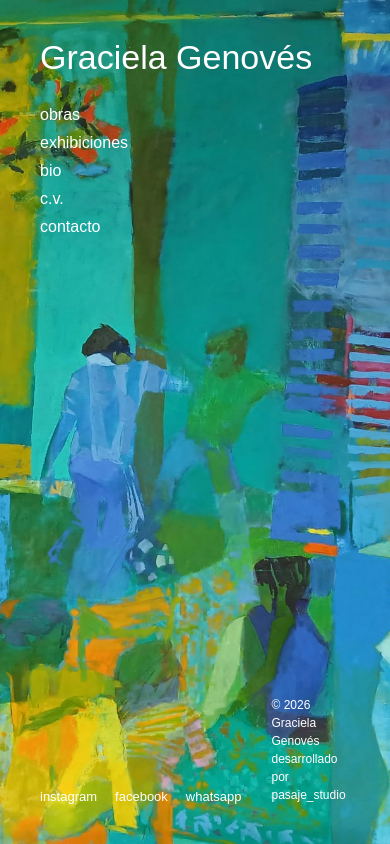
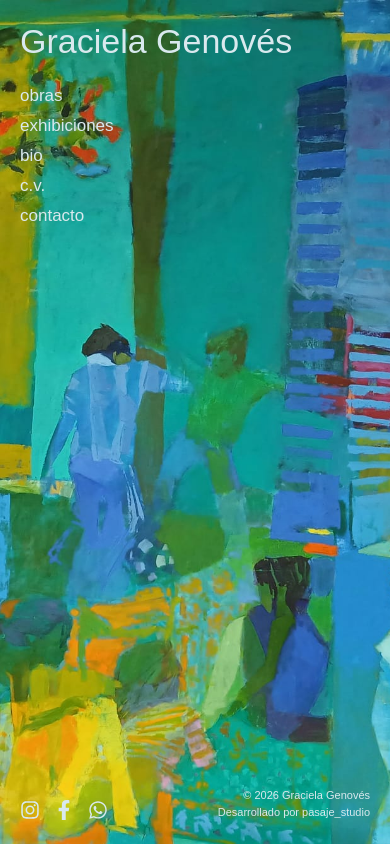
Before and after one commit to FlorenciaCampos/graciela-genoves-cms, a React (Vite) app in the folder frontend/graciela-genoves-web/: page / in a window 390 px wide. Built offline with nearby package versions, Linux system fonts and the light colour scheme; no server answers.

Commit message:
Mejora la Home: menú desplegable, iconos sociales y ajustes visuales

```diff
--- a/frontend/graciela-genoves-web/package.json
+++ b/frontend/graciela-genoves-web/package.json
@@ -12,6 +12,7 @@
   "dependencies": {
     "react": "^19.2.8",
     "react-dom": "^19.2.8",
+    "react-icons": "^5.7.0",
     "react-router-dom": "^7.18.2"
   },
   "devDependencies": {
--- a/frontend/graciela-genoves-web/src/pages/Home.css
+++ b/frontend/graciela-genoves-web/src/pages/Home.css
@@ -1,7 +1,7 @@
 .home {
     position: relative;
-    width: 100vw;
-    height: 100vh;
+    width: 100%;
+    height: 100svh;
     overflow: hidden;
     background: #000;
   }
@@ -10,9 +10,13 @@
     position: absolute;
     inset: 0;
 
-    background-size: cover;
-    background-position: center;
-    background-repeat: no-repeat;
+    width: 100%;
+    height: 100%;
+
+    object-fit: cover;
+    object-position: center 82%;
+
+    display: block;
   }
 
   .home__interface {
@@ -25,11 +29,11 @@
 
     padding: 40px;
 
-    color: white;
+    color: #d9e9ee;
 
     opacity: 0;
-    animation: showInterface 700ms ease forwards;
-    animation-delay: 400ms;
+    animation: showInterface 850ms ease forwards;
+    animation-delay: 700ms;
   }
 
   .home__header {
@@ -39,10 +43,10 @@
   }
 
   .home__name {
-    margin: 0 0 32px;
+    margin: 0 0 34px;
 
     font-family: Arial, Helvetica, sans-serif;
-    font-size: 34px;
+    font-size: clamp(38px, 3vw, 46px);
     font-weight: 500;
     line-height: 1;
   }
@@ -50,7 +54,8 @@
   .home__nav {
     display: flex;
     flex-direction: column;
-    gap: 10px;
+    align-items: flex-start;
+    gap: 12px;
   }
 
   .home__nav a,
@@ -62,8 +67,75 @@
 
   .home__nav a {
     font-family: Arial, Helvetica, sans-serif;
-    font-size: 16px;
+    font-size: clamp(17px, 1.4vw, 20px);
     font-weight: 400;
+
+    transition: opacity 0.25s ease;
+  }
+
+  .home__nav a:hover {
+    opacity: 0.65;
+  }
+
+  .home__nav-group {
+    display: flex;
+    flex-direction: column;
+    align-items: flex-start;
+  }
+
+  .home__nav-label {
+    font-family: Arial, Helvetica, sans-serif;
+    font-size: clamp(17px, 1.4vw, 20px);
+    font-weight: 400;
+
+    cursor: default;
+
+    transition: opacity 0.25s ease;
+  }
+
+  .home__nav-group:hover .home__nav-label {
+    opacity: 0.65;
+  }
+
+  .home__submenu {
+    display: flex;
+    flex-direction: column;
+    align-items: flex-start;
+    gap: 8px;
+
+    max-height: 0;
+    margin-left: 16px;
+    overflow: hidden;
+
+    opacity: 0;
+    transform: translateY(-4px);
+
+    transition:
+      max-height 0.35s ease,
+      opacity 0.3s ease,
+      transform 0.3s ease,
+      margin 0.35s ease;
+  }
+
+  .home__nav-group:hover .home__submenu {
+    max-height: 260px;
+
+    margin-top: 10px;
+    margin-bottom: 4px;
+
+    opacity: 1;
+    transform: translateY(0);
+  }
+
+  .home__submenu a {
+    font-size: 15px;
+    opacity: 0.85;
+
+    transition: opacity 0.2s ease;
+  }
+
+  .home__submenu a:hover {
+    opacity: 1;
   }
 
   .home__footer {
@@ -75,10 +147,27 @@
 
   .home__socials {
     display: flex;
+    align-items: center;
     gap: 18px;
+  }
 
-    font-family: Arial, Helvetica, sans-serif;
-    font-size: 13px;
+  .home__socials a {
+    display: flex;
+    align-items: center;
+    justify-content: center;
+
+    color: inherit;
+    font-size: 22px;
+    text-decoration: none;
+
+    transition:
+      opacity 0.25s ease,
+      transform 0.25s ease;
+  }
+
+  .home__socials a:hover {
+    opacity: 0.75;
+    transform: translateY(-2px);
   }
 
   .home__credits {
@@ -87,8 +176,63 @@
     align-items: flex-end;
 
     font-family: Arial, Helvetica, sans-serif;
-    font-size: 12px;
+    font-size: 13px;
     line-height: 1.5;
+  }
+
+  @media (max-width: 1024px) {
+    .home__image {
+      object-position: center 88%;
+    }
+  }
+
+  @media (max-width: 768px) {
+    .home__image {
+      object-position: center 92%;
+    }
+
+    .home__interface {
+      padding: 24px 20px;
+    }
+
+    .home__name {
+      margin-bottom: 28px;
+      font-size: 34px;
+    }
+
+    .home__nav {
+      gap: 10px;
+    }
+
+    .home__nav a,
+    .home__nav-label {
+      font-size: 17px;
+    }
+
+    .home__submenu {
+      gap: 7px;
+      margin-left: 12px;
+    }
+
+    .home__submenu a {
+      font-size: 15px;
+    }
+
+    .home__footer {
+      gap: 16px;
+    }
+
+    .home__socials {
+      gap: 14px;
+    }
+
+    .home__socials a {
+      font-size: 20px;
+    }
+
+    .home__credits {
+      font-size: 11px;
+    }
   }
 
   @keyframes showInterface {
--- a/frontend/graciela-genoves-web/src/pages/Home.jsx
+++ b/frontend/graciela-genoves-web/src/pages/Home.jsx
@@ -1,39 +1,97 @@
-import './Home.css';
-import homeImage from '../assets/home.jpg';
+import { Link } from "react-router-dom";
+import {
+  FaInstagram,
+  FaFacebookF,
+  FaWhatsapp,
+} from "react-icons/fa";
 
+import homeImage from "../assets/home.jpg";
+import "./Home.css";
 
 function Home() {
   return (
     <section className="home">
-      <div
-       className="home__image"
-       style={{ backgroundImage: `url(${homeImage})` }}
-     />
+      <img
+        className="home__image"
+        src={homeImage}
+        alt=""
+      />
 
       <div className="home__interface">
         <header className="home__header">
           <h1 className="home__name">Graciela Genovés</h1>
 
           <nav className="home__nav">
-            <a href="/oleos">obras</a>
-            <a href="/exhibiciones">exhibiciones</a>
-            <a href="/bio">bio</a>
+            <div className="home__nav-group">
+              <span className="home__nav-label">obras</span>
+
+              <div className="home__submenu">
+                <Link to="/oleos">óleos</Link>
+                <Link to="/acuarelas">acuarelas</Link>
+              </div>
+            </div>
+
+            <div className="home__nav-group">
+              <span className="home__nav-label">exhibiciones</span>
+
+              <div className="home__submenu">
+                <a href="#">Tonal</a>
+                <a href="#">Leitmotiv</a>
+                <a href="#">Madrigal</a>
+                <a href="#">Atlanta</a>
+                <a href="#">Rapsodia</a>
+                <a href="#">Febril la mirada</a>
+              </div>
+            </div>
+
+            <Link to="/bio">bio</Link>
             <a href="#">c.v.</a>
-            <a href="/contacto">contacto</a>
+            <Link to="/contacto">contacto</Link>
           </nav>
         </header>
 
         <footer className="home__footer">
           <div className="home__socials">
-            <a href="#">instagram</a>
-            <a href="#">facebook</a>
-            <a href="#">whatsapp</a>
+            <a
+              href="https://www.instagram.com/gracielagenoves/"
+              target="_blank"
+              rel="noreferrer"
+              aria-label="Instagram"
+            >
+              <FaInstagram />
+            </a>
+
+            <a
+              href="https://www.facebook.com/gragenoves"
+              target="_blank"
+              rel="noreferrer"
+              aria-label="Facebook"
+            >
+              <FaFacebookF />
+            </a>
+
+            <a
+              href="https://wa.me/5491133672622"
+              target="_blank"
+              rel="noreferrer"
+              aria-label="WhatsApp"
+            >
+              <FaWhatsapp />
+            </a>
           </div>
 
           <div className="home__credits">
             <span>© 2026 Graciela Genovés</span>
+
             <span>
-              desarrollado por <a href="#">pasaje_studio</a>
+              Desarrollado por{" "}
+              <a
+                href="https://www.instagram.com/pasaje_studio/"
+                target="_blank"
+                rel="noreferrer"
+              >
+                pasaje_studio
+              </a>
             </span>
           </div>
         </footer>
```
Also changed, not shown: frontend/graciela-genoves-web/src/assets/home_ej.jpg (added), 1 other file (tests, documents, lock files or other folders).
